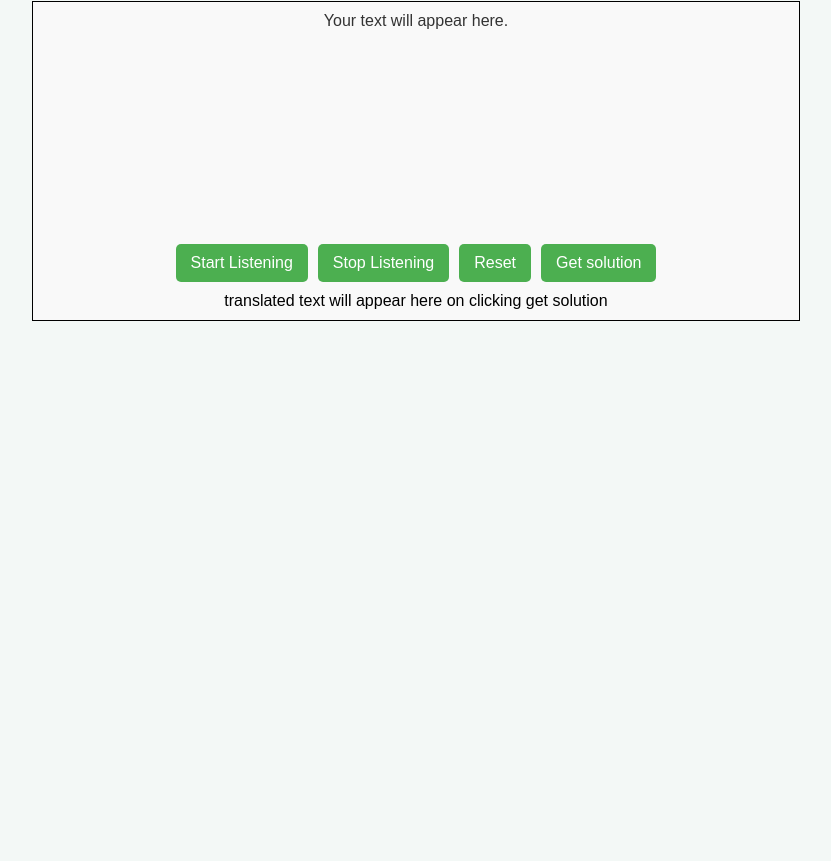
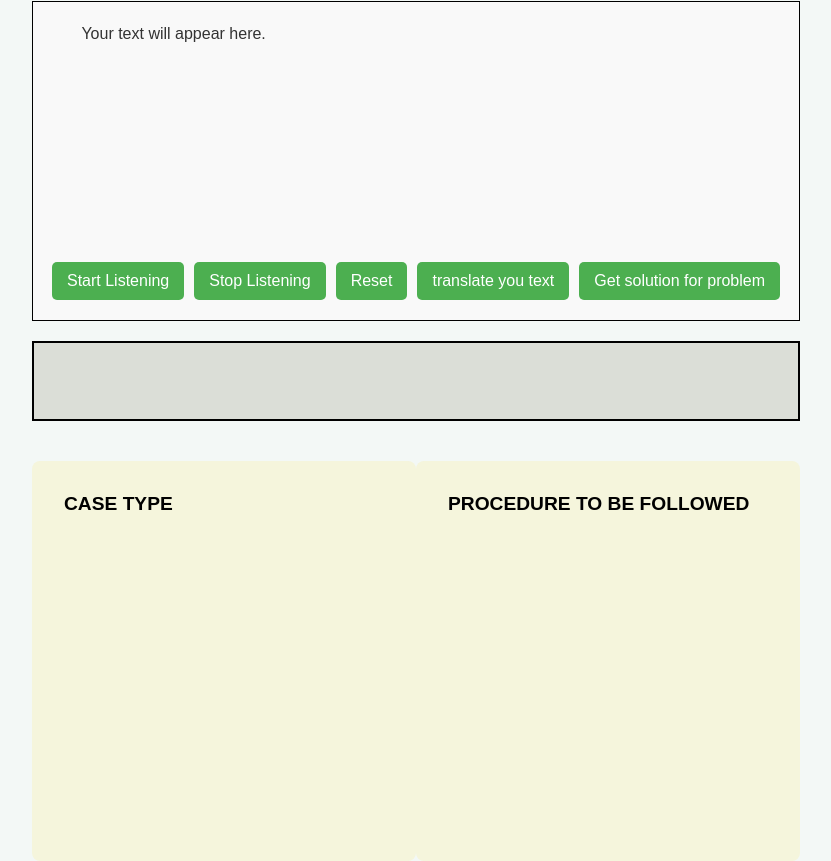
Before and after one commit to VABVAT/Hackathon, a React (Vite) app in the folder client/: page /report in a window 1280 px wide. Shown: the part 114-975 px from the top of the page, without its empty margins (224-1055 px from the left). Before the commit the page ends 800 px from the top, so only its background shows below. Built offline with nearby package versions, Linux system fonts and the light colour scheme.

Commit message:
procedures

```diff
--- a/client/src/PCCForm.css
+++ b/client/src/PCCForm.css
@@ -9,8 +9,16 @@
 
 .errortag{
     text-align: center;
+    font-weight: bolder;
+    color: red;
+    font-family: Arial, Helvetica, sans-serif;
 }
-
+.corrtag{
+    text-align: center;
+    font-weight: bolder;
+    color: green;
+    font-family: Arial, Helvetica, sans-serif;
+}
 .logo-container {
     text-align: center;
     margin-bottom: 20px;
--- a/client/src/PCCForm.jsx
+++ b/client/src/PCCForm.jsx
@@ -6,6 +6,7 @@ import { useEffect } from 'react';
 const PCCForm = () => {
   const [district, setDistrict] = useState('');
   const [err, seterr] = useState(null);
+  const [comp, setcomp] = useState(null);
   const [formData, setFormData] = useState({
     name: '', // Full Name
     address: '', // Address
@@ -42,7 +43,7 @@ const PCCForm = () => {
 
   const handleSubmit = async (e) => {
     e.preventDefault();
-    console.log(formData);
+    // console.log(formData);
     // Form submission logic here
 
 
@@ -69,6 +70,7 @@ const PCCForm = () => {
         }
         else{
           seterr(null)
+          setcomp("submitted successfully you can view your status using you adhaar card")
         }
 
       };
@@ -164,7 +166,8 @@ const PCCForm = () => {
 
         <button type="submit" className="submit-button">Submit</button>
       </form>
-      <div className='errortag'>{err ? err : "no errors"}</div>
+      <div className='errortag'>{err ? err : ""}</div>
+      <div className="corrtag">{comp ? comp : ""}</div>
     </div>
   );
 };
--- a/client/src/Report.jsx
+++ b/client/src/Report.jsx
@@ -5,7 +5,11 @@ import { useState } from 'react';
 function Report() {
   const { transcript, resetTranscript } = useSpeechRecognition();
   const [translatedtext, settranslatedtext] = useState(null);
+  const [sol, setsol] = useState(null);
+  const [pol, setpol] = useState(null);
   const startListening = () => {
+    resetTranscript();
+    settranslatedtext(null);
     SpeechRecognition.startListening({ continuous: true, language: "en-IN" });
   };
 
@@ -14,6 +18,7 @@ function Report() {
   };
 
   const reset = () => {
+    settranslatedtext(null);
     resetTranscript();  // Ensure resetTranscript is invoked as a function
   };
 
@@ -22,19 +27,40 @@ function Report() {
       const response = await fetch("https://hackathon-five-jet.vercel.app/language", {
         method: "POST",
         headers:{'Content-Type':'application/json'},
-        body:{
+        body:JSON.stringify({
           text: transcript
-        }
+        })
       })
+      // console.log(response);
       if(response.status === 200){
         const data = await response.json()
-        // res.status(200).json({text:data});
-        settranslatedtext(data)
+        console.log(data);
+        settranslatedtext(data.translatedText)
       }else{
-        // res.status(401).json({error: "not able to translate"})
+
       }
     }catch(e){
-        // res.status(405).json({error : "server is probably down"})
+    }
+  }
+
+  const getSOl = async() => {
+    try{
+        const response = await fetch("https://a425-103-210-49-131.ngrok-free.app", {
+          method:'POST',
+          headers:{'Content-Type':'application/json'},
+          body:JSON.stringify({
+            case_description:translatedtext
+          })
+        });
+        // console.log(response)
+        if(response.ok){
+          const data = await response.json();
+          setsol(data.case_type);
+          setpol(data.procedure)
+          console.log(data.case_type);
+        }
+    }catch(e){
+
     }
   }
 
@@ -48,6 +74,7 @@ function Report() {
   }
 
   return (
+    <>
     <div className={styles.speech}>
       <div className={styles.speech__transcript}>
         {transcript || "Your text will appear here."}
@@ -56,12 +83,27 @@ function Report() {
         <button className={styles.speech__button} onClick={startListening}>Start Listening</button>
         <button className={styles.speech__button} onClick={stopListening}>Stop Listening</button>
         <button className={styles.speech__button} onClick={reset}>Reset</button>
-        <button className={styles.speech__button} onClick={externalML}>Get solution</button>
-      </div>
-      <div className='otpt'>
-        <p>{translatedtext ? translatedtext : "translated text will appear here on clicking get solution"}</p>
+        <button className={styles.speech__button} onClick={externalML}>translate you text</button>
+        <button  className={styles.speech__button} onClick={getSOl}>Get solution for problem</button>
+
       </div>
     </div>
+    <div className={styles.otpt}>
+        <p>{translatedtext ? translatedtext : ""}</p>
+      </div>
+    <div className={styles.solution}>
+      <div className={styles.first}>
+        CASE TYPE
+        <br></br>
+        <p>{sol ? sol : ""}</p>
+      </div>
+      <div className={styles.first}>
+        PROCEDURE TO BE FOLLOWED
+        <br></br>
+        <p>{pol ? pol : ""}</p>
+      </div>
+    </div>
+    </>
   );
 }
 
--- a/client/src/landing_page.css
+++ b/client/src/landing_page.css
@@ -77,8 +77,8 @@ header {
 .menu button {
     color: rgb(255, 255, 255);
     text-decoration: none;
-    font-size: 2vw; /* Responsive font size */
-    padding: 2vh 3vw; /* Use vh and vw for padding */
+    font-size: 1vw; /* Responsive font size */
+    padding: 1vh 1vw; /* Use vh and vw for padding */
     border-radius: 5px; /* Rounded corners */
     border: none; /* Remove default border */
     cursor: pointer;
@@ -135,6 +135,8 @@ h3 {
     padding: 2vh; /* Use vh for padding */
 }
 
+
+
 .right1,
 .right2 {
     flex: 1; /* Both divs will take up equal width */
--- a/client/src/speech.module.css
+++ b/client/src/speech.module.css
@@ -13,21 +13,51 @@
     flex-direction: column; /* Stack children vertically */
     align-items: center; /* Center children horizontally */
 }
-
+.text{
+    color: black;
+}
 /* Element for Transcript */
 .speech__transcript {
     height: 100%; /* Full height of the parent */
     width: 100%; /* Full width of the parent */
     font-size: 16px; /* Font size for transcript */
     color: #333; /* Dark text for better readability */
-    text-align: center; /* Center text within the transcript box */
+    text-align: left; /* Center text within the transcript box */
+    padding-left: 3vw;
+    padding-top: 1vw;
 }
 
 .otpt{
-    text-align: center;
-    font-weight: 800;
+    display: block;
+    background-color: rgb(219, 222, 215);
+    border: 2px solid black;
+    height: 10vh;
+    width: 60%;
+    /* margin-left: 10%; */
+    margin: auto;
 }
 
+.solution{
+    display: flex;
+    justify-content:center;
+    flex-wrap: nowrap;
+    margin-top: 5vh;
+
+}
+.first{
+    width: 30%;
+    text-align: left;
+    padding: 1vw;
+    height: 50vh;
+    /* border: 2px solid black; */
+    border: none;
+    border-radius: 1vh;
+    background-color: beige;
+    padding: 4vh;
+    font-size: larger;
+    font-weight: bolder;
+    font-family: Arial, Helvetica, sans-serif;
+}
 /* Button Styles */
 .speech__button {
     margin: 10px 5px; /* Space around buttons */
@@ -38,8 +68,10 @@
     border: none; /* Remove default border */
     border-radius: 5px; /* Rounded corners */
     cursor: pointer; /* Pointer cursor on hover */
+    transition: transform 0.3s ease, background-color 0.3s ease;
 }
 
 .speech__button:hover {
-    background-color: #45a049; /* Darker green on hover */
+    background-color: #233024;
+    transform: scale(1.1);
 }
```
